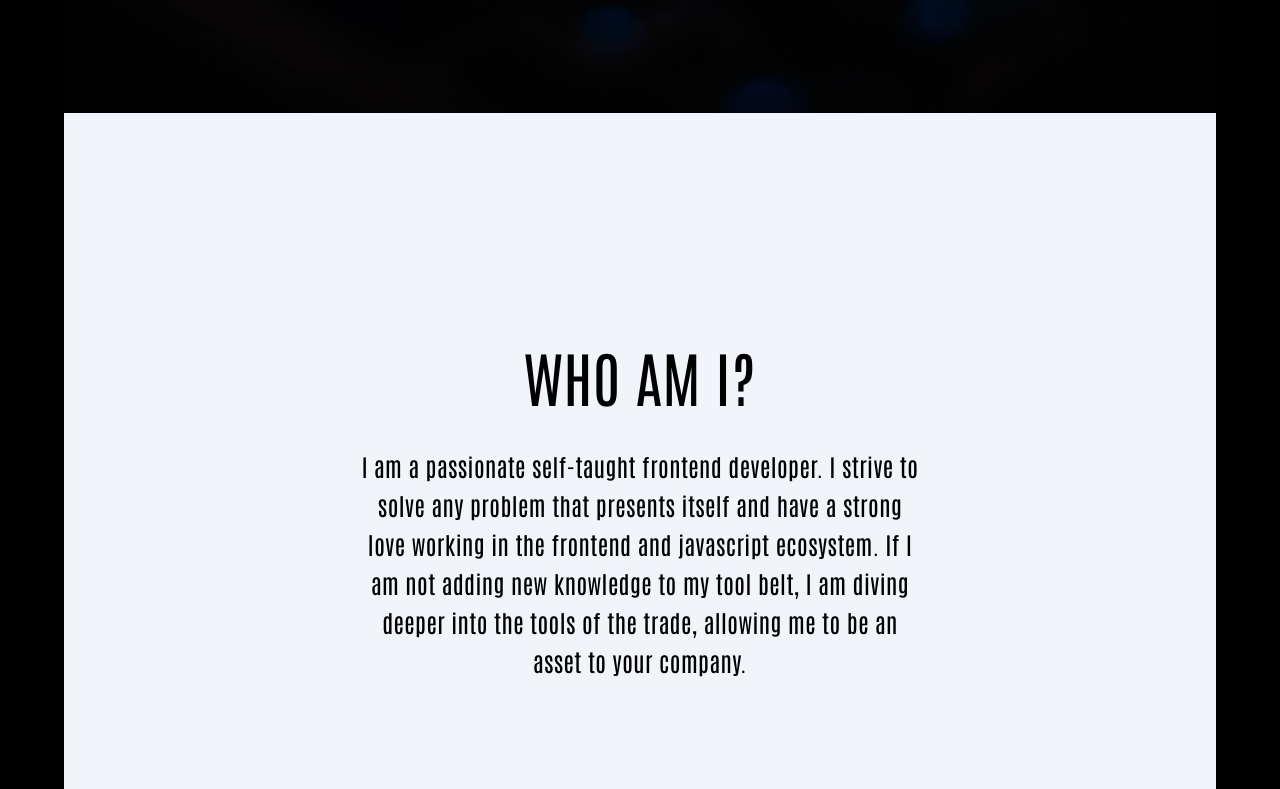
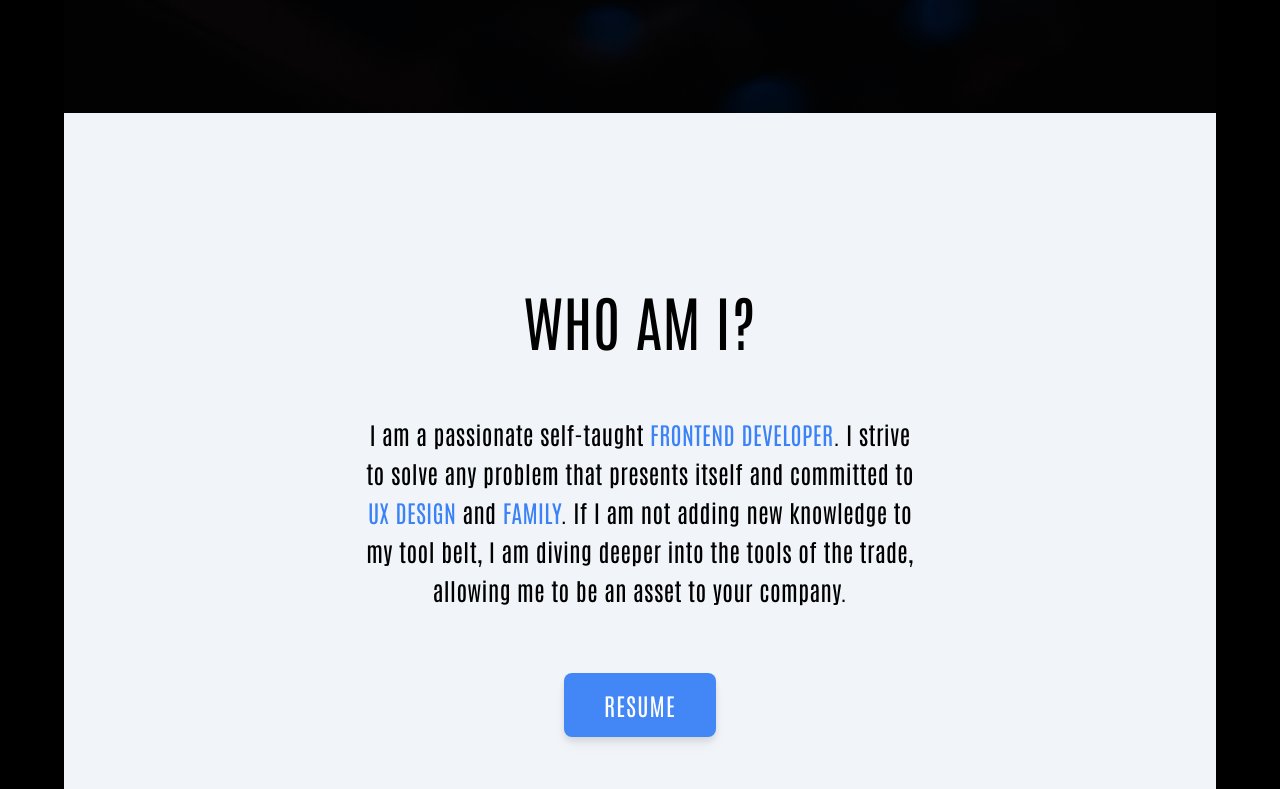
Before and after one commit to mdubelbeis/portfolio-v2, a React (Vite) app: page / in a window 1280 px wide. Shown: the part 751-1540 px from the top of the page. Built offline with nearby package versions, Linux system fonts and the light colour scheme.

Commit message:
added link to resume to About

```diff
--- a/src/components/About.tsx
+++ b/src/components/About.tsx
@@ -4,15 +4,16 @@ const About: React.FC = () => {
   return (
     <section
       id="about-me"
-      className="relative flex h-screen flex-col items-center justify-center gap-10 bg-slate-100 p-4 font-hero-text leading-loose tracking-wide text-black"
+      className="relative flex h-screen flex-col items-center justify-center gap-16 bg-slate-100 p-4 font-hero-text leading-loose tracking-wide text-black"
     >
       <h2 className="text-center text-3xl text-black font-hero-text lg:text-6xl">WHO AM I?</h2>
       <div className="md:w-9/12 lg:w-6/12">
         <p className="text-center text-lg lg:text-2xl lg:leading-relaxed">
-          I am a passionate self-taught frontend developer. I strive to solve any problem that presents itself and have
-          a strong love working in the frontend and javascript ecosystem. If I am not adding new knowledge to my tool
-          belt, I am diving deeper into the tools of the trade, allowing me to be an asset to your company.
+          I am a passionate self-taught <span className="text-2xl text-blue-500 lg:4xl">FRONTEND DEVELOPER</span>. I strive to solve any problem that presents itself and committed to <span className="text-2xl text-blue-500 lg:4xl">UX DESIGN</span> and <span className="text-2xl text-blue-500 lg:4xl">FAMILY</span>.  If I am not adding new knowledge to my tool belt, I am diving deeper into the tools of the trade, allowing me to be an asset to your company.
         </p>
+      </div>
+      <div id="resume" className="bg-blue-500 py-4 px-10 text-white text-xl rounded-lg tracking-wider drop-shadow-lg hover:bg-slate-200 hover:text-blue-500 animate-pulse hover:animate-none hover:cursor-pointer lg:text-2xl">
+        <a href='../../public/assets/resume/#'>RESUME</a>
       </div>
       <div className="absolute bottom-10">
         <ArrowDown elementTarget="#skills" />
```
